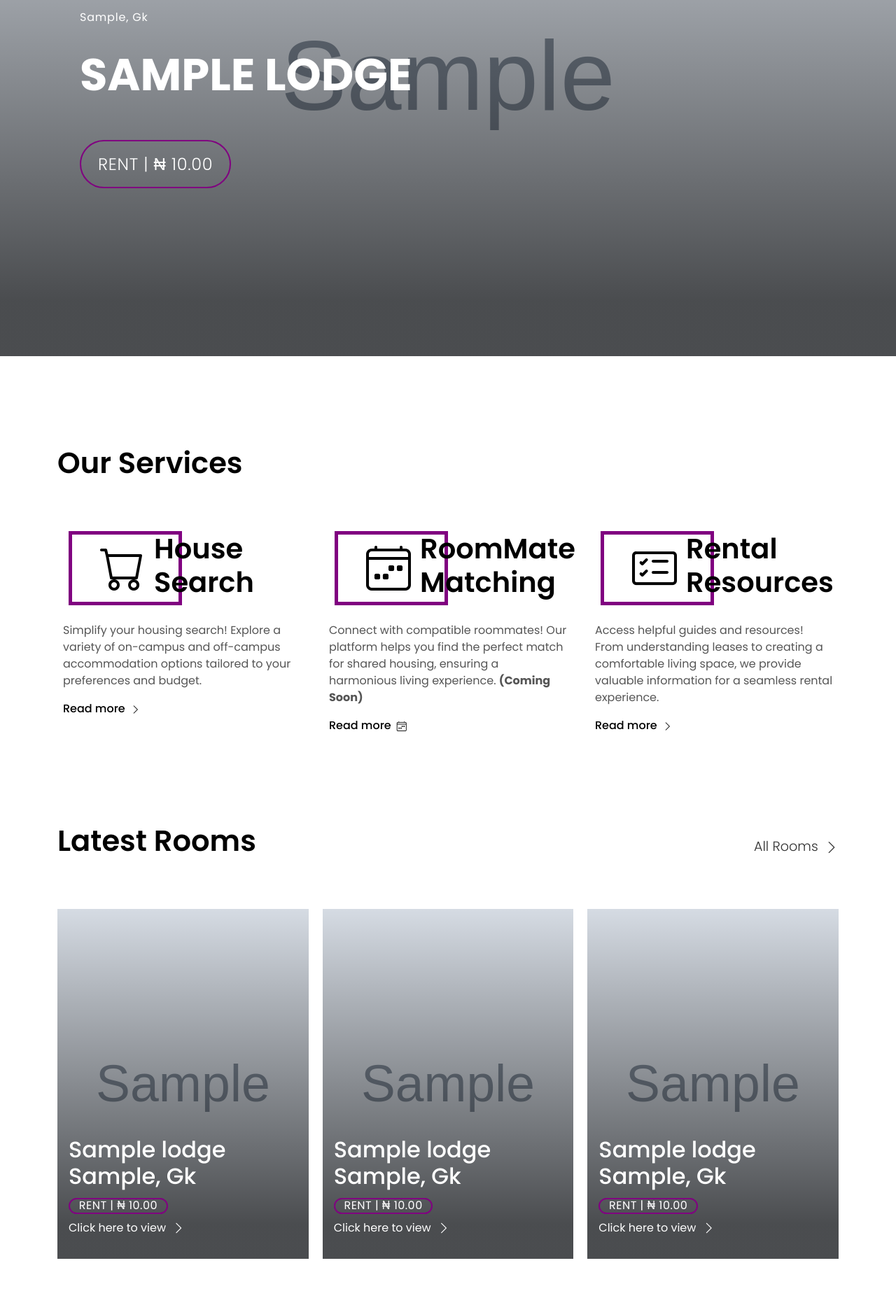
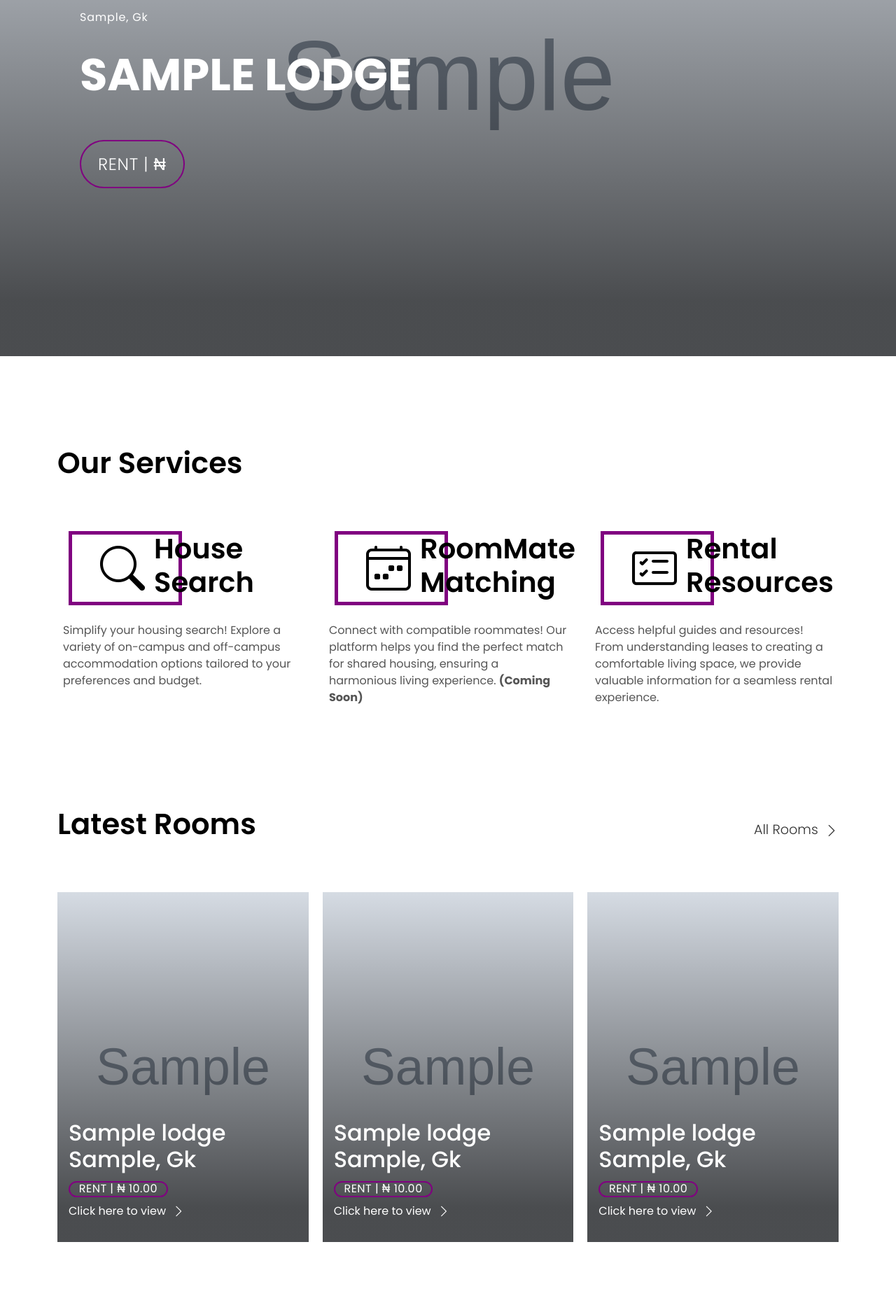
Before and after one commit to Crackedupcoder/FutMX-Lodge, a Django app: page / in a window 1280 px wide. Shown: the part 315-2180 px from the top of the page at 70% size. Run offline with Django 4.2, Linux system fonts and the light colour scheme; tables that the repository leaves empty hold one stand-in row (values such as "Sample post"); grey boxes marked "Sample" are stand-in pictures; some libraries are stand-ins or nearby versions.

Commit message:
Made some changes

```diff
--- a/futmx_lodge/settings/base.py
+++ b/futmx_lodge/settings/base.py
@@ -28,9 +28,9 @@ BASE_DIR = Path(__file__).resolve().parent.parent.parent
 SECRET_KEY = env('SECRET_KEY')
 
 # SECURITY WARNING: don't run with debug turned on in production!
-DEBUG = True
+DEBUG = False
 
-ALLOWED_HOSTS = []
+ALLOWED_HOSTS = ['*']
 
 
 # Application definition
--- a/futmx_lodge/urls.py
+++ b/futmx_lodge/urls.py
@@ -15,12 +15,12 @@ Including another URLconf
     2. Add a URL to urlpatterns:  path('blog/', include('blog.urls'))
 """
 from django.contrib import admin
-from django.conf.urls import handler500
 from django.urls import path, include
 from django.conf import settings
 from django.conf.urls.static import static
+from lodges import views
 
-handler500 = 'lodges.views.custom_server_error'
+handler500 = views.handler500
 
 urlpatterns = [
     path('admin/', admin.site.urls),
--- a/lodges/models.py
+++ b/lodges/models.py
@@ -6,7 +6,6 @@ from django.urls import reverse
 from django.core.validators import FileExtensionValidator
 from django.utils.text import slugify
 from django.utils.crypto import get_random_string
-import locale
 from .validation import is_valid_video
 
 
@@ -61,10 +60,6 @@ class Lodge(models.Model):
 
         super().save(*args, **kwargs)
 
-    def formatted_price(self):
-        locale.setlocale(locale.LC_ALL, '')
-        formatted_price = locale.format('%0.2f', self.price, grouping=True)
-        return formatted_price
 
     def __str__(self):
         return self.name
@@ -120,9 +115,6 @@ class Room(models.Model):
             self.slug = unique_slug
         super().save(*args, **kwargs)
 
-    def formatted_price(self):
-        formatted_price = locale.format('%0.2f', self.price, grouping=True)
-        return formatted_price
 
     def __str__(self):
         return self.lodge.name
--- a/lodges/templates/lodges/index.html
+++ b/lodges/templates/lodges/index.html
@@ -27,7 +27,7 @@
                         {{room.lodge.name}}
                     </h1>
                     <p class="intro-subtitle intro-price">
-                      <a href="{{room.get_absolute_url}}"><span class="price-a">rent | &#x20A6; {{room.price | intcomma}}</span></a>
+                      <a href="{{room.get_absolute_url}}"><span class="price-a">rent | &#x20A6; {{room.formatted_price}}</span></a>
                     </p>
                   </div>
                 </div>
@@ -63,7 +63,7 @@
             <div class="card-box-c foo">
               <div class="card-header-c d-flex">
                 <div class="card-box-ico">
-                  <span class="bi bi-cart"></span>
+                  <span class="bi bi-search"></span>
                 </div>
                 <div class="card-title-c align-self-center">
                   <h2 class="title-c">House Search</h2>
@@ -74,11 +74,6 @@
                   Simplify your housing search! Explore a variety of on-campus and off-campus
                    accommodation options tailored to your preferences and budget.
                 </p>
-              </div>
-              <div class="card-footer-c">
-                <a href="#" class="link-c link-icon">Read more
-                  <span class="bi bi-chevron-right"></span>
-                </a>
               </div>
             </div>
           </div>
@@ -99,11 +94,6 @@
                    <strong>(Coming Soon)</strong>
                 </p>
               </div>
-              <div class="card-footer-c">
-                <a href="#" class="link-c link-icon">Read more
-                  <span class="bi bi-calendar4-week"></span>
-                </a>
-              </div>
             </div>
           </div>
           <div class="col-md-4">
@@ -121,11 +111,6 @@
                   Access helpful guides and resources! From understanding leases to creating a comfortable living space,
                    we provide valuable information for a seamless rental experience.
                 </p>
-              </div>
-              <div class="card-footer-c">
-                <a href="#" class="link-c link-icon">Read more
-                  <span class="bi bi-chevron-right"></span>
-                </a>
               </div>
             </div>
           </div>
@@ -172,7 +157,7 @@
                     </div>
                     <div class="card-body-a">
                       <div class="price-box d-flex">
-                        <span class="price-a">rent | &#x20A6; {{ room.price | floatformat:2 }}</span>
+                        <span class="price-a">rent | &#x20A6; {{room.price | intcomma}}</span>
                       </div>
                       <a href="{{room.get_absolute_url}}" class="link-a">Click here to view
                         <span class="bi bi-chevron-right"></span>
--- a/lodges/templates/lodges/room.html
+++ b/lodges/templates/lodges/room.html
@@ -1,6 +1,5 @@
 {% extends '_base.html' %}
 {% load static %}
-{% load humanize %}
 {% block content %}
 <body>
 
--- a/lodges/views.py
+++ b/lodges/views.py
@@ -5,6 +5,8 @@ from django.core.paginator import Paginator, PageNotAnInteger, EmptyPage
 from accounts.forms import AgentContactForm
 from django.core.mail import send_mail
 from django.contrib import messages
+from django.template import RequestContext
+
 
 
 def home_page(request):
@@ -158,5 +160,5 @@ price_choices = {
 }
 
 
-def custom_server_error(request, *args, **kwargs):
+def handler500(request):
     return render(request, '500.html', status=500)
```
